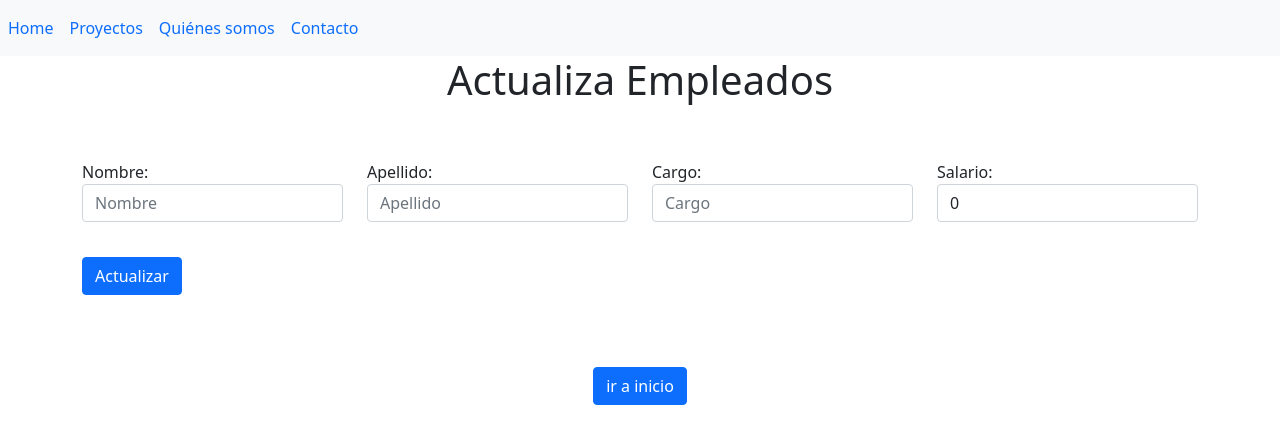
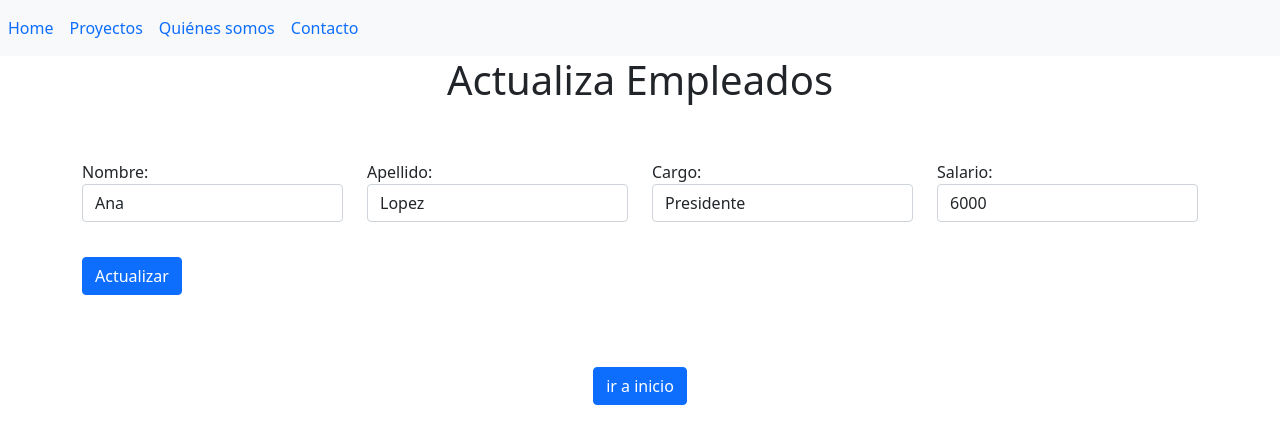
Before and after one commit to julio-ux/CursoAngular_RegistroEmpleados, an Angular app: page /actualizarempleado/0 in a window 1280 px wide. Shown: the top 444 px of the page. Built offline with nearby package versions, Linux system fonts and the light colour scheme.

Commit message:
Curso Angular. Routing V. Vídeo 28

```diff
--- a/src/app/actualiza-component/actualiza-component.component.ts
+++ b/src/app/actualiza-component/actualiza-component.component.ts
@@ -1,5 +1,8 @@
 import { Component, OnInit } from '@angular/core';
-import { Router } from '@angular/router';
+import { ActivatedRoute, Router } from '@angular/router';
+import { EmptyError } from 'rxjs';
+import { Empleados } from '../empleado.model';
+import { EmpleadosService } from '../empleados.service';
 
 @Component({
   selector: 'app-actualiza-component',
@@ -8,12 +11,21 @@
 })
 export class ActualizaComponentComponent implements OnInit {
   titulo = 'Actualiza Empleados';
-  constructor(private router: Router) { }
+  constructor(private router: Router,private route:ActivatedRoute,private empleadoService:EmpleadosService) { }
 
   ngOnInit(): void {
+    this.indice = this.route.snapshot.params["id"];
+    let empleado:Empleados = this.empleadoService.encontrarEmpleado(this.indice);
+    this.cuadroNombre = empleado.nombre;
+    this.cuadroApellido = empleado.apellido;
+    this.cuadroCargo = empleado.cargo;
+    this.cuadroSalario = empleado.salario;
   }
   actualizaEmpleado(): void{
-    alert("Hola Mundo");
+    this.indice = this.route.snapshot.params["id"];
+    let miEmpleado = new Empleados(this.cuadroNombre, this.cuadroApellido, this.cuadroCargo, this.cuadroSalario);
+    this.empleadoService.actualizarEmpleado(this.indice,miEmpleado);
+    this.router.navigate([""]);
   }
   volverHome(): void{
     this.router.navigate([""]);
@@ -23,4 +35,6 @@
   cuadroCargo:string = "";
   cuadroSalario:number = 0;
 
+  indice:number;
+
 }
--- a/src/app/empleados.service.ts
+++ b/src/app/empleados.service.ts
@@ -17,4 +17,11 @@
         this.ServicioVentana.muestraMensaje("Persona que se va a agregar: \n" + empleado.nombre + "\nSalario: " + empleado.salario);
         this.empleados.push(empleado);
     }
+    encontrarEmpleado(id:number){
+        let empleadoFound:Empleados = this.empleados[id];
+        return empleadoFound;
+    }
+    actualizarEmpleado(id:number,empleado:Empleados){
+        this.empleados[id] = empleado;
+    }
 }
```
